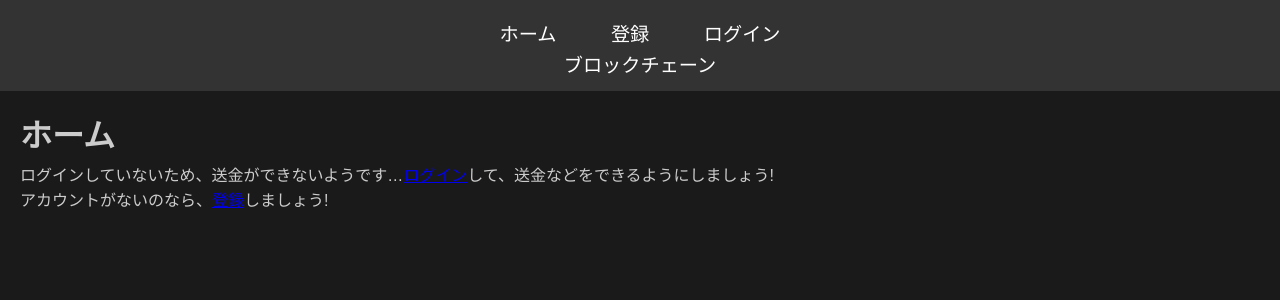
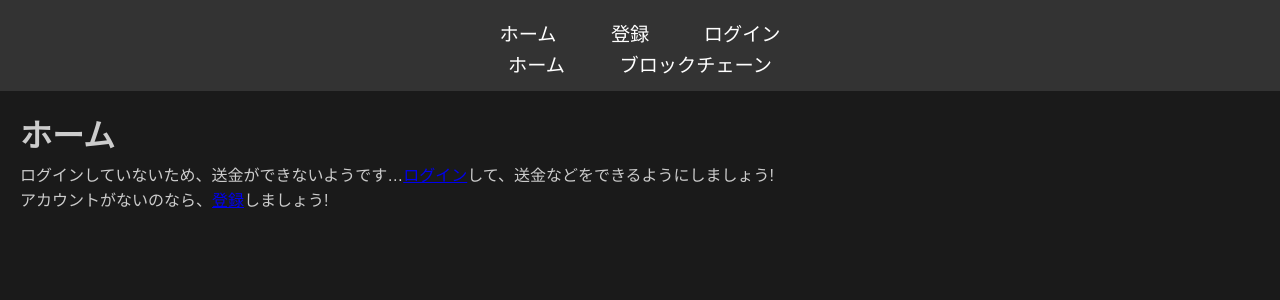
Before and after one commit to shizukani-cp/eduset, a Flask app: page /money/ in a window 1280 px wide. Shown: the top 300 px of the page. Run offline with Flask 3, Linux system fonts and the light colour scheme.

Commit message:
仮想通貨アプリのホームへのリンクをヘッダーに作成

```diff
--- a/app/templates/money/base.html
+++ b/app/templates/money/base.html
@@ -4,6 +4,7 @@
 
 {% block header %}
 <ul>
+  <li><a href="{{ url_for('money_index') }}">ホーム</a></li>
   <li><a href="{{ url_for('blockchain_view') }}">ブロックチェーン</a></li>
   {% if current_user.is_authenticated %}
   <li><a href="{{ url_for('transfer') }}">送金</a></li>
```
